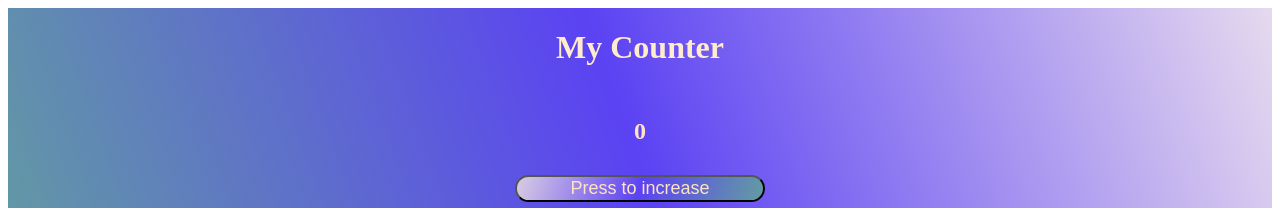
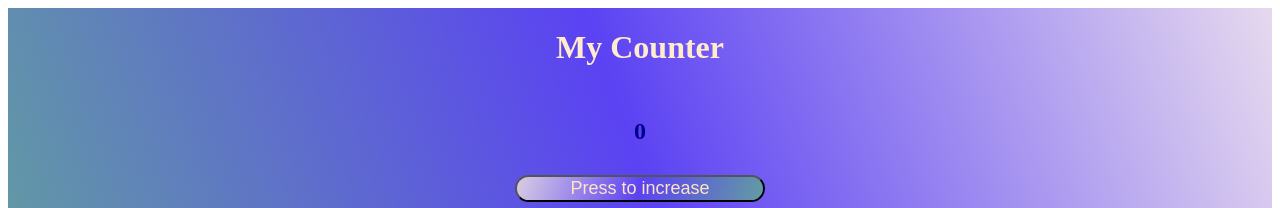
Before and after one commit to Jari1980/ReactSmallComponents, a React (Vite) app: page / in a window 1280 px wide. Shown: the top 208 px of the page. Built offline with nearby package versions, Linux system fonts and the light colour scheme.

Commit message:
passing prop

```diff
--- a/src/Counter.jsx
+++ b/src/Counter.jsx
@@ -1,7 +1,7 @@
 import React, { useState } from "react";
 import './Counter.css'
 
-function Counter() {
+function Counter({color}) {
   const [counter, SetCounter] = useState(0);
 
   function addCounter(){
@@ -17,7 +17,7 @@ function Counter() {
 
       <div id="counterDiv">
         <h1 id="counterHeading">My Counter</h1>
-        <h2 id="counterDisplay">{counter}</h2>
+        <h2 id="counterDisplay" style={{color: color}}>{counter}</h2>
         <button id="button1" onClick={addCounter}>Press to increase</button>
         <button id="button2" onClick={decreaseCounter}>Press to decrease</button>
       </div>
--- a/src/main.jsx
+++ b/src/main.jsx
@@ -8,7 +8,7 @@ import Timer from './Timer.jsx'
 
 createRoot(document.getElementById('root')).render(
   <StrictMode>
-    <Counter />
+    <Counter color="darkblue"/>
     <InputDisplay />
     <ListToggle />
     <Timer />
```
